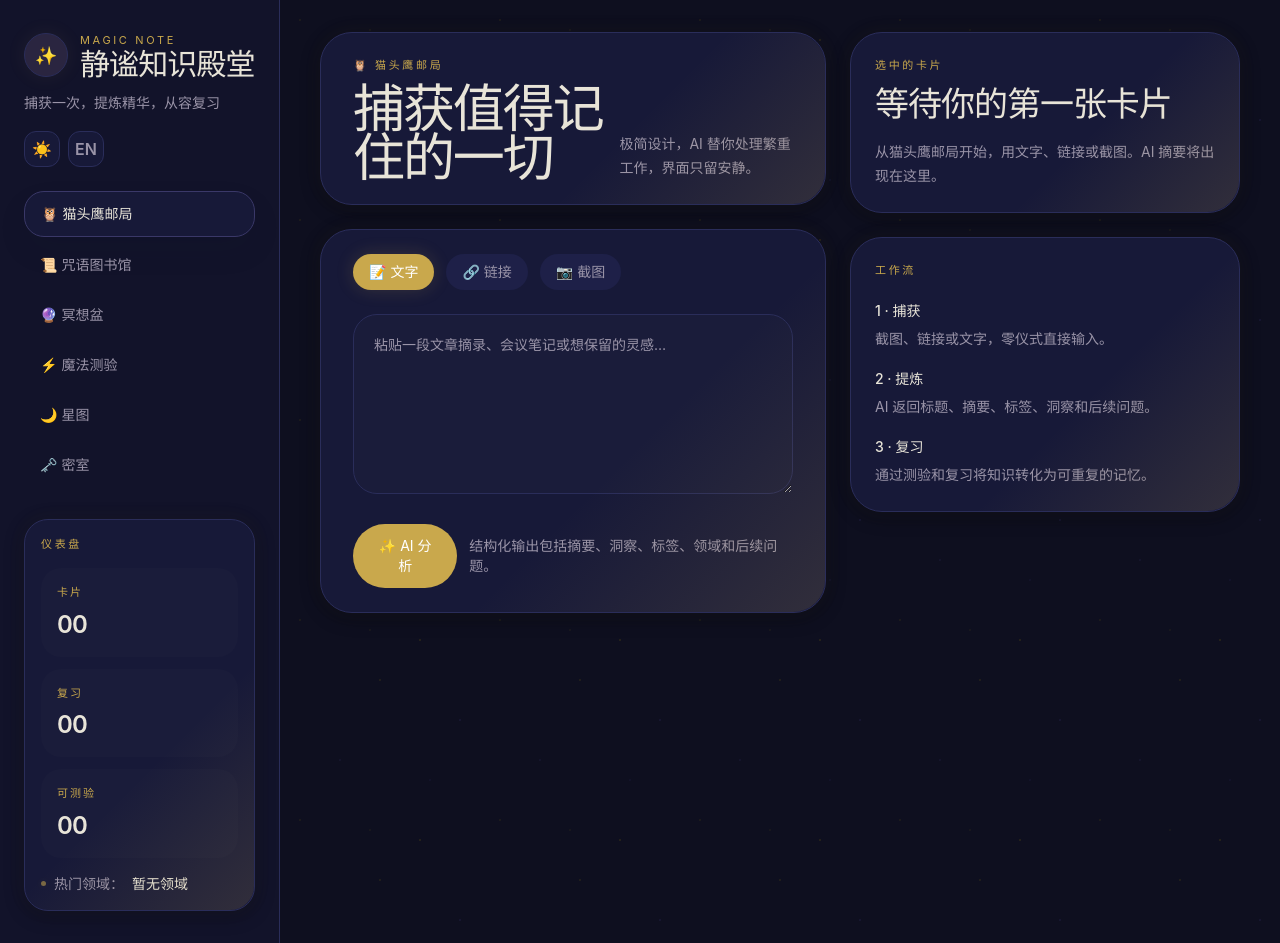
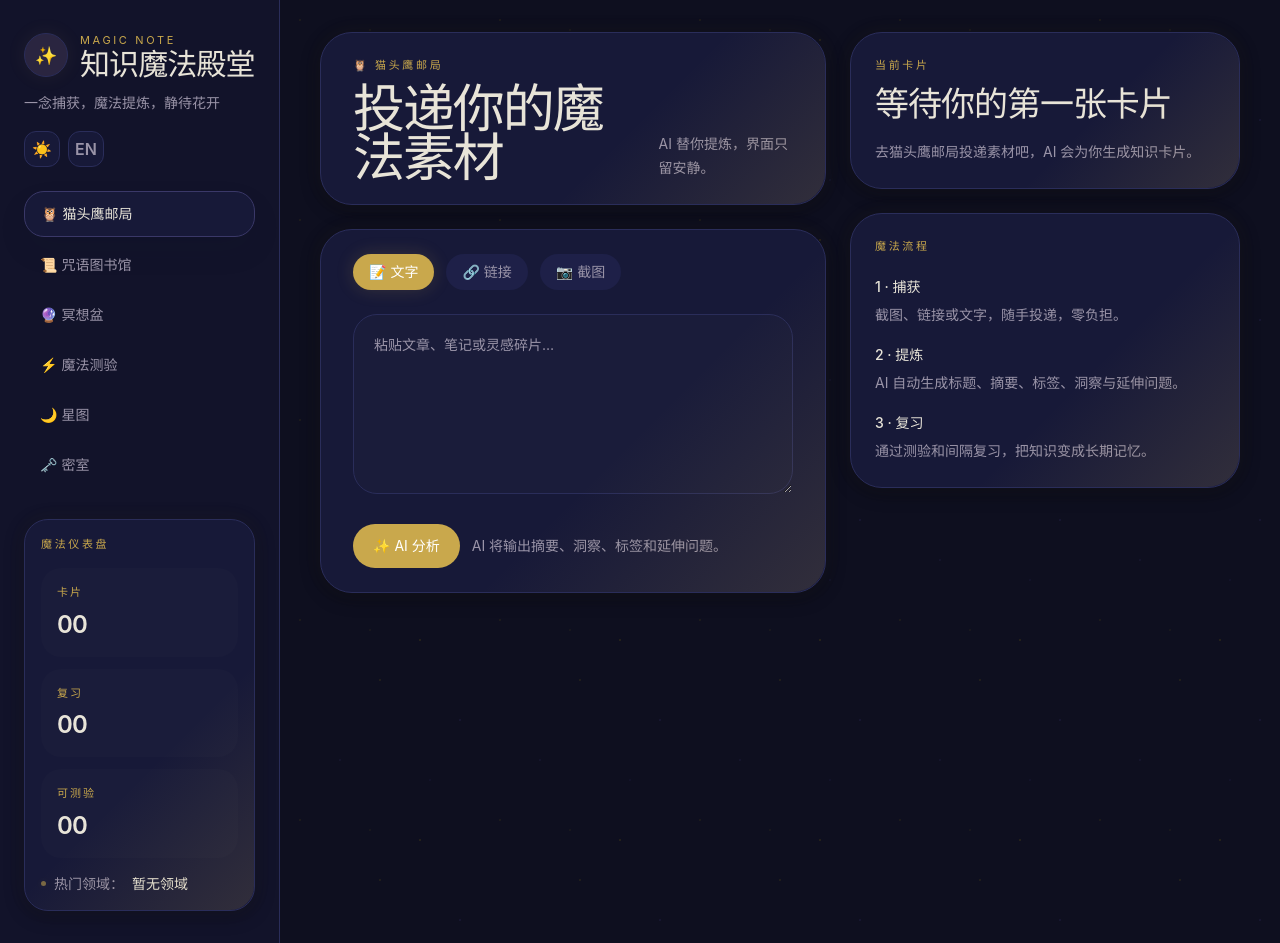
Before and after one commit to BonnieLee0917/Magic-note, a Next.js app: page / in a window 1280 px wide. Built offline with nearby package versions, Linux system fonts and the light colour scheme.

Commit message:
fix: dark default, natural zh copy, card layout, remove duplicate input in Library

```diff
--- a/app/i18n.ts
+++ b/app/i18n.ts
@@ -3,8 +3,8 @@ export type Lang = "zh" | "en";
 const translations = {
   // App
   appName: { zh: "Magic Note", en: "Magic Note" },
-  appTagline: { zh: "捕获一次，提炼精华，从容复习", en: "Capture once. Distill fast. Review with calm focus." },
-  appSubtitle: { zh: "静谧知识殿堂", en: "Quiet knowledge" },
+  appTagline: { zh: "一念捕获，魔法提炼，静待花开", en: "Capture once. Distill fast. Review with calm focus." },
+  appSubtitle: { zh: "知识魔法殿堂", en: "Quiet knowledge" },
 
   // Nav
   navInbox: { zh: "🦉 猫头鹰邮局", en: "🦉 Owl Post" },
@@ -15,15 +15,15 @@ const translations = {
   navProfile: { zh: "🗝️ 密室", en: "🗝️ Chamber" },
 
   // Headers
-  headerInbox: { zh: "捕获值得记住的一切", en: "Capture what matters" },
-  headerLibrary: { zh: "知识卡片图书馆", en: "A clean library of insights" },
-  headerReview: { zh: "重温值得保留的想法", en: "Revisit the ideas worth keeping" },
-  headerQuiz: { zh: "测验你真正学到了什么", en: "Test what you actually learned" },
-  headerMap: { zh: "按领域查看你的知识", en: "See your knowledge by domain" },
-  headerProfile: { zh: "你的学习节奏", en: "Your study rhythm" },
+  headerInbox: { zh: "投递你的魔法素材", en: "Capture what matters" },
+  headerLibrary: { zh: "你的咒语收藏馆", en: "A clean library of insights" },
+  headerReview: { zh: "唤醒沉睡的记忆", en: "Revisit the ideas worth keeping" },
+  headerQuiz: { zh: "检验你的魔法修行", en: "Test what you actually learned" },
+  headerMap: { zh: "探索你的知识星图", en: "See your knowledge by domain" },
+  headerProfile: { zh: "你的修炼档案", en: "Your study rhythm" },
 
   // Sub headers
-  subHeader: { zh: "极简设计，AI 替你处理繁重工作，界面只留安静。", en: "Minimal by design. AI handles the heavy lifting; the interface stays out of the way." },
+  subHeader: { zh: "AI 替你提炼，界面只留安静。", en: "Minimal by design. AI handles the heavy lifting; the interface stays out of the way." },
 
   // Input modes
   modeText: { zh: "📝 文字", en: "📝 Text" },
@@ -31,70 +31,70 @@ const translations = {
   modeScreenshot: { zh: "📷 截图", en: "📷 Screenshot" },
 
   // Placeholders
-  placeholderText: { zh: "粘贴一段文章摘录、会议笔记或想保留的灵感…", en: "Paste an article excerpt, meeting note, or idea you want to keep." },
+  placeholderText: { zh: "粘贴文章、笔记或灵感碎片…", en: "Paste an article excerpt, meeting note, or idea you want to keep." },
   placeholderLink: { zh: "https://example.com/article", en: "https://example.com/article" },
   placeholderImage: { zh: "选择一张截图", en: "Select a screenshot" },
-  placeholderImageSub: { zh: "PNG 或 JPG → 转为 base64 → AI 分析", en: "PNG or JPG → convert to base64 → analyze with AI" },
+  placeholderImageSub: { zh: "支持 PNG / JPG，AI 自动解析", en: "PNG or JPG → convert to base64 → analyze with AI" },
   noFile: { zh: "未选择文件", en: "No file selected" },
 
   // Buttons
   btnAnalyze: { zh: "✨ AI 分析", en: "✨ Analyze with AI" },
   btnQuiz: { zh: "测验", en: "Quiz" },
-  btnGenerateQuiz: { zh: "⚡ 生成 AI 测验", en: "⚡ Generate AI quiz" },
+  btnGenerateQuiz: { zh: "⚡ 生成测验", en: "⚡ Generate AI quiz" },
   btnOpenCard: { zh: "打开卡片", en: "Open card" },
 
   // Labels
-  labelDashboard: { zh: "仪表盘", en: "Dashboard" },
+  labelDashboard: { zh: "魔法仪表盘", en: "Dashboard" },
   labelCards: { zh: "卡片", en: "Cards" },
   labelReview: { zh: "复习", en: "Review" },
   labelQuizReady: { zh: "可测验", en: "Quiz ready" },
   labelTopDomain: { zh: "热门领域", en: "Top domain" },
   labelNoDomain: { zh: "暂无领域", en: "No domain yet" },
-  labelSelectedCard: { zh: "选中的卡片", en: "Selected card" },
+  labelSelectedCard: { zh: "当前卡片", en: "Selected card" },
   labelWaiting: { zh: "等待你的第一张卡片", en: "Waiting for your first card" },
-  labelKeyInsights: { zh: "关键洞察", en: "Key insights" },
-  labelFollowUp: { zh: "后续问题", en: "Follow-up questions" },
-  labelWorkflow: { zh: "工作流", en: "Workflow" },
+  labelKeyInsights: { zh: "核心洞察", en: "Key insights" },
+  labelFollowUp: { zh: "延伸思考", en: "Follow-up questions" },
+  labelWorkflow: { zh: "魔法流程", en: "Workflow" },
   labelQuizSource: { zh: "测验来源", en: "Quiz source" },
   labelQuestion: { zh: "问题", en: "Question" },
   labelProfile: { zh: "密室", en: "Chamber" },
-  labelCaptured: { zh: "已捕获", en: "Captured" },
+  labelCaptured: { zh: "已收录", en: "Captured" },
   labelDomains: { zh: "领域", en: "Domains" },
   labelTopTags: { zh: "热门标签", en: "Top tags" },
-  labelCardsStored: { zh: "知识卡片已存储", en: "Knowledge cards stored" },
-  labelAreasOfLearning: { zh: "学习领域", en: "Areas of learning" },
-  labelAddMore: { zh: "添加更多内容以查看趋势", en: "Add more content to see trends" },
+  labelCardsStored: { zh: "张知识卡片已入库", en: "Knowledge cards stored" },
+  labelAreasOfLearning: { zh: "个学习领域", en: "Areas of learning" },
+  labelAddMore: { zh: "继续积累，趋势即将浮现", en: "Add more content to see trends" },
 
   // Empty states
-  emptyLibraryTitle: { zh: "✨ 还没有卡片", en: "✨ No cards yet" },
-  emptyLibraryBody: { zh: "从猫头鹰邮局开始，用文字、链接或截图。AI 摘要将出现在这里。", en: "Start from Owl Post with text, links, or screenshots. Your AI summaries will appear here." },
-  emptyReviewTitle: { zh: "🔮 暂无需要复习的", en: "🔮 Nothing to review" },
-  emptyReviewBody: { zh: "分析你的第一条笔记，然后回来进行间隔复习。", en: "Analyze your first note, then come back for spaced reflection." },
-  emptyQuizBody: { zh: "暂无测验。生成一个来练习回忆吧。", en: "No quiz yet. Generate one to practice recall from this card." },
+  emptyLibraryTitle: { zh: "✨ 图书馆还是空的", en: "✨ No cards yet" },
+  emptyLibraryBody: { zh: "去猫头鹰邮局投递素材吧，AI 会为你生成知识卡片。", en: "Start from Owl Post with text, links, or screenshots. Your AI summaries will appear here." },
+  emptyReviewTitle: { zh: "🔮 暂无待复习的记忆", en: "🔮 Nothing to review" },
+  emptyReviewBody: { zh: "先去分析一条笔记，冥想盆会帮你安排复习节奏。", en: "Analyze your first note, then come back for spaced reflection." },
+  emptyQuizBody: { zh: "还没有测验，点击生成来检验记忆吧。", en: "No quiz yet. Generate one to practice recall from this card." },
   emptyQuizTitle: { zh: "未选择卡片", en: "No card selected" },
-  emptyQuizTitleBody: { zh: "先打开一张知识卡片，然后从中生成测验。", en: "Open a knowledge card first, then generate a quiz from it." },
-  emptyMapTitle: { zh: "🌙 星图为空", en: "🌙 Knowledge map is empty" },
-  emptyMapBody: { zh: "随着卡片积累，领域会自动在这里组织。", en: "As cards accumulate, domains will organize themselves here." },
+  emptyQuizTitleBody: { zh: "先选一张知识卡片，再从中生成测验。", en: "Open a knowledge card first, then generate a quiz from it." },
+  emptyMapTitle: { zh: "🌙 星图尚未点亮", en: "🌙 Knowledge map is empty" },
+  emptyMapBody: { zh: "积累更多卡片，知识领域会自动在此聚合。", en: "As cards accumulate, domains will organize themselves here." },
 
   // Workflow
   workflow1Title: { zh: "1 · 捕获", en: "1 · Capture" },
-  workflow1Body: { zh: "截图、链接或文字，零仪式直接输入。", en: "Screenshot, link, or text goes in with zero ceremony." },
+  workflow1Body: { zh: "截图、链接或文字，随手投递，零负担。", en: "Screenshot, link, or text goes in with zero ceremony." },
   workflow2Title: { zh: "2 · 提炼", en: "2 · Distill" },
-  workflow2Body: { zh: "AI 返回标题、摘要、标签、洞察和后续问题。", en: "AI returns title, summary, tags, insights, and next questions." },
+  workflow2Body: { zh: "AI 自动生成标题、摘要、标签、洞察与延伸问题。", en: "AI returns title, summary, tags, insights, and next questions." },
   workflow3Title: { zh: "3 · 复习", en: "3 · Review" },
-  workflow3Body: { zh: "通过测验和复习将知识转化为可重复的记忆。", en: "Turn saved knowledge into repeatable recall via quiz and review." },
+  workflow3Body: { zh: "通过测验和间隔复习，把知识变成长期记忆。", en: "Turn saved knowledge into repeatable recall via quiz and review." },
 
   // Misc
-  analyzeHint: { zh: "结构化输出包括摘要、洞察、标签、领域和后续问题。", en: "Structured output includes summary, insights, tags, domain, and follow-up questions." },
-  profileName: { zh: "Magic Note 用户", en: "Magic Note User" },
-  profileFocus: { zh: "将捕获转化为知识", en: "Turn captures into knowledge" },
+  analyzeHint: { zh: "AI 将输出摘要、洞察、标签和延伸问题。", en: "Structured output includes summary, insights, tags, domain, and follow-up questions." },
+  profileName: { zh: "Magic Note 巫师", en: "Magic Note User" },
+  profileFocus: { zh: "将灵感化为知识", en: "Turn captures into knowledge" },
   pwaReady: { zh: "基于 Cloudflare Pages 的 PWA", en: "PWA-ready on Cloudflare Pages" },
-  quizGeneratedFor: { zh: "测验生成自", en: "Quiz generated for" },
+  quizGeneratedFor: { zh: "测验来自", en: "Quiz generated for" },
   errorPasteText: { zh: "请先粘贴一些文字。", en: "Please paste some text first." },
   errorEnterLink: { zh: "请输入有效链接。", en: "Please enter a valid link." },
-  errorSelectImage: { zh: "请选择一张图片上传。", en: "Please select an image to upload." },
-  errorGeneric: { zh: "出了点问题。", en: "Something went wrong." },
-  errorQuiz: { zh: "测验生成失败。", en: "Quiz generation failed." },
+  errorSelectImage: { zh: "请选择一张图片。", en: "Please select an image to upload." },
+  errorGeneric: { zh: "出了点问题，请重试。", en: "Something went wrong." },
+  errorQuiz: { zh: "测验生成失败，请重试。", en: "Quiz generation failed." },
 } as const;
 
 export type TKey = keyof typeof translations;
--- a/app/page.tsx
+++ b/app/page.tsx
@@ -255,7 +255,7 @@ export default function Home() {
                 </div>
               </header>
 
-              {(activeNav === "Inbox" || activeNav === "Library") && (
+              {activeNav === "Inbox" && (
                 <section className="card-parchment rounded-[32px] px-6 py-6 shadow-[0_20px_40px_rgba(15,23,42,0.04)] sm:px-8">
                   <div className="flex flex-wrap items-center gap-3">
                     {([
@@ -323,7 +323,7 @@ export default function Home() {
               )}
 
               {activeNav === "Library" && (
-                <section className="grid gap-4 md:grid-cols-2 xl:grid-cols-3">
+                <section className={cards.length <= 2 ? "space-y-4" : "grid gap-4 md:grid-cols-2 xl:grid-cols-3"}>
                   {cards.length === 0 ? (
                     <EmptyState title={t("emptyLibraryTitle", lang)} body={t("emptyLibraryBody", lang)} />
                   ) : (
@@ -341,7 +341,7 @@ export default function Home() {
                           <span className="rounded-full bg-[var(--tag-bg)] px-3 py-1 text-[11px] uppercase tracking-[0.2em] text-[var(--accent)]">{card.sourceType}</span>
                           <span className="text-xs text-[var(--text-secondary)]">{formatDate(card.createdAt, lang)}</span>
                         </div>
-                        <h3 className="font-display mt-4 text-[28px] leading-tight tracking-[-0.02em] text-[var(--text)]">{card.title}</h3>
+                        <h3 className="font-display mt-4 text-xl leading-tight tracking-[-0.02em] text-[var(--text)]">{card.title}</h3>
                         <p className="mt-3 text-sm leading-6 text-[var(--text-secondary)]">{card.summary}</p>
                         <div className="mt-4 flex flex-wrap gap-2">
                           {card.tags.slice(0, 3).map((tag) => (
```
